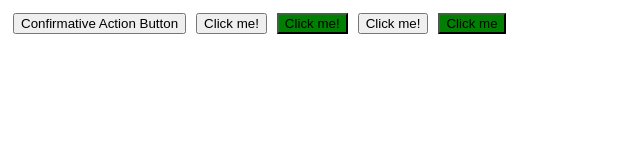
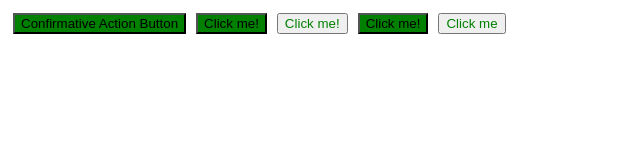
Before and after one commit to Toocat/ConfirmationButton, a plain HTML site: page ConfirmativeActionButton/public_html/demo.html in a window 1280 px wide. Shown: the whole page, without its empty margins (0-640 px from the left). Drawn offline with Linux system fonts and the light colour scheme.

Commit message:
actionHandler changed to provide target component, added default css to API, examples adapted

```diff
--- a/ConfirmativeActionButton/public_html/css/main.css
+++ b/ConfirmativeActionButton/public_html/css/main.css
@@ -15,3 +15,12 @@ input {
 .confirmativeActionButtonConfirmed {
     background-color: blue;
 }
+.confirmativeActionButtonCustom {
+    color: green;
+}
+.confirmativeActionButtonWaitingForConfirmationCustom {
+    color: red;
+}
+.confirmativeActionButtonConfirmedCustom {
+    color: blue;
+}
--- a/ConfirmativeActionButton/public_html/demo.html
+++ b/ConfirmativeActionButton/public_html/demo.html
@@ -20,24 +20,24 @@
                 $("#main").confirmativeActionButton({id: "actionButton2",
                     caption: "Click me!",
                     waitingTime: 3000,
-                    cssNormalClass: "confirmativeActionButton",
-                    cssWaitingClass: "confirmativeActionButtonWaitingForConfirmation",
-                    cssActivatedClass: "confirmativeActionButtonConfirmed",
+                    cssNormalClass: "confirmativeActionButtonCustom",
+                    cssWaitingClass: "confirmativeActionButtonWaitingForConfirmationCustom",
+                    cssActivatedClass: "confirmativeActionButtonConfirmedCustom",
                     actionHandler: function () {
                         alert("Clicked!");
                     }});
 
-                $("#main").confirmativeActionButton({id: "actionButton3", caption: "Click me!", waitingTime: 5000, actionHandler: function (e) {
-                        $("#actionButton3").removeConfirmativeActionButton();
+                $("#main").confirmativeActionButton({id: "actionButton3", caption: "Click me!", waitingTime: 5000, actionHandler: function (target) {
+                        target.removeConfirmativeActionButton();
                     }});
 
                 $("#main").confirmativeActionButton({id: "actionButton4",
                     caption: "Click me",
                     confirmationCaption: "Please Click to Confirm",
                     waitingTime: 2000,
-                    cssNormalClass: "confirmativeActionButton",
-                    cssWaitingClass: "confirmativeActionButtonWaitingForConfirmation",
-                    cssActivatedClass: "confirmativeActionButtonConfirmed",
+                    cssNormalClass: "confirmativeActionButtonCustom",
+                    cssWaitingClass: "confirmativeActionButtonWaitingForConfirmationCustom",
+                    cssActivatedClass: "confirmativeActionButtonConfirmedCustom",
                     actionHandler: function () {
                         console.log("Click confirmed.");
                     }});
--- a/ConfirmativeActionButton/public_html/src/confirmableActionButton.js
+++ b/ConfirmativeActionButton/public_html/src/confirmableActionButton.js
@@ -43,7 +43,7 @@
                     cmp.val(oldCaption[targetId]);
                     oldCaption[targetId] = "";
                     if (actionHandler !== null) {
-                        actionHandler(e);
+                        actionHandler(cmp);
                     }
                     clearTimeout(confirmationTimeouts[targetId]);
                 } else {
@@ -105,9 +105,9 @@
             caption: "Confirmative Action Button",
             confirmationCaption: "Click to confirm",
             actionHandler: null,
-            cssNormalClass: null,
-            cssWaitingClass: null,
-            cssActivatedClass: null,
+            cssNormalClass: "confirmativeActionButton",
+            cssWaitingClass: "confirmativeActionButtonWaitingForConfirmation",
+            cssActivatedClass: "confirmativeActionButtonConfirmed",
             waitingTime: 3000
         }, options);
 
```
